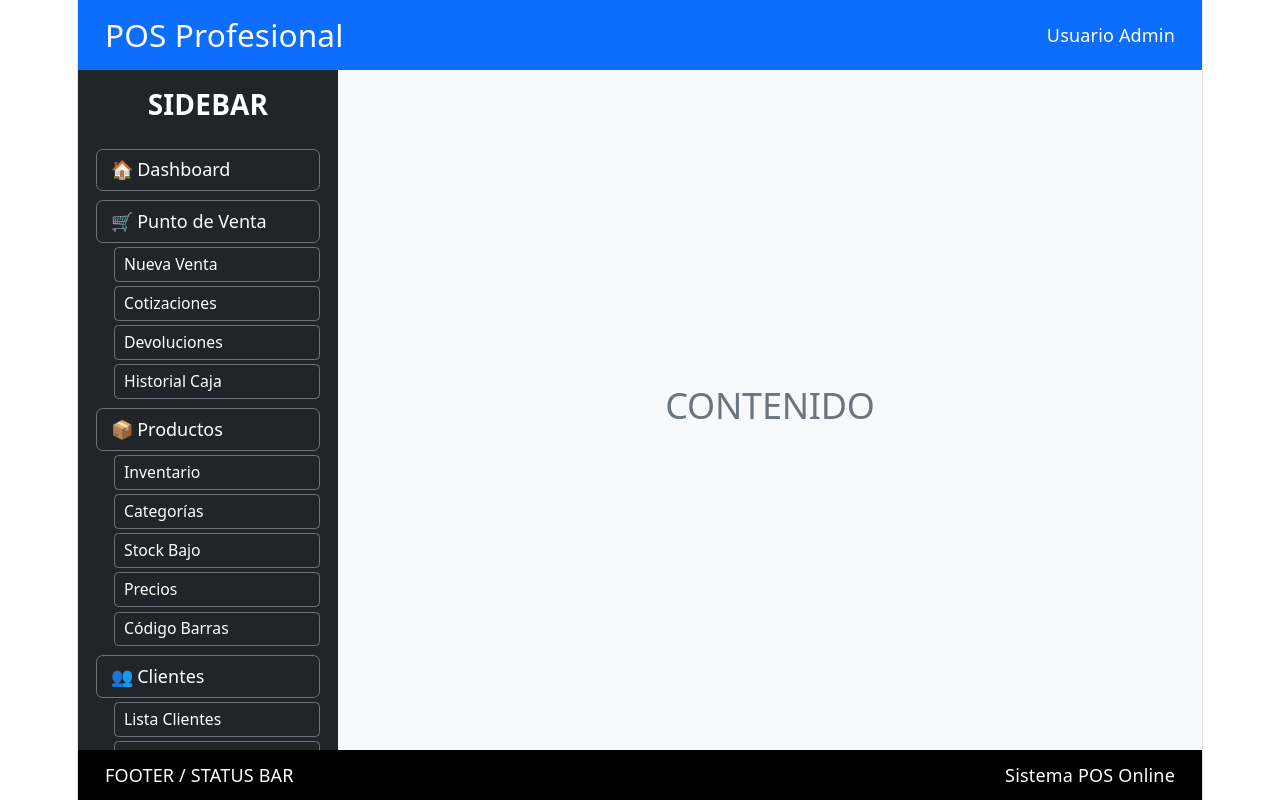
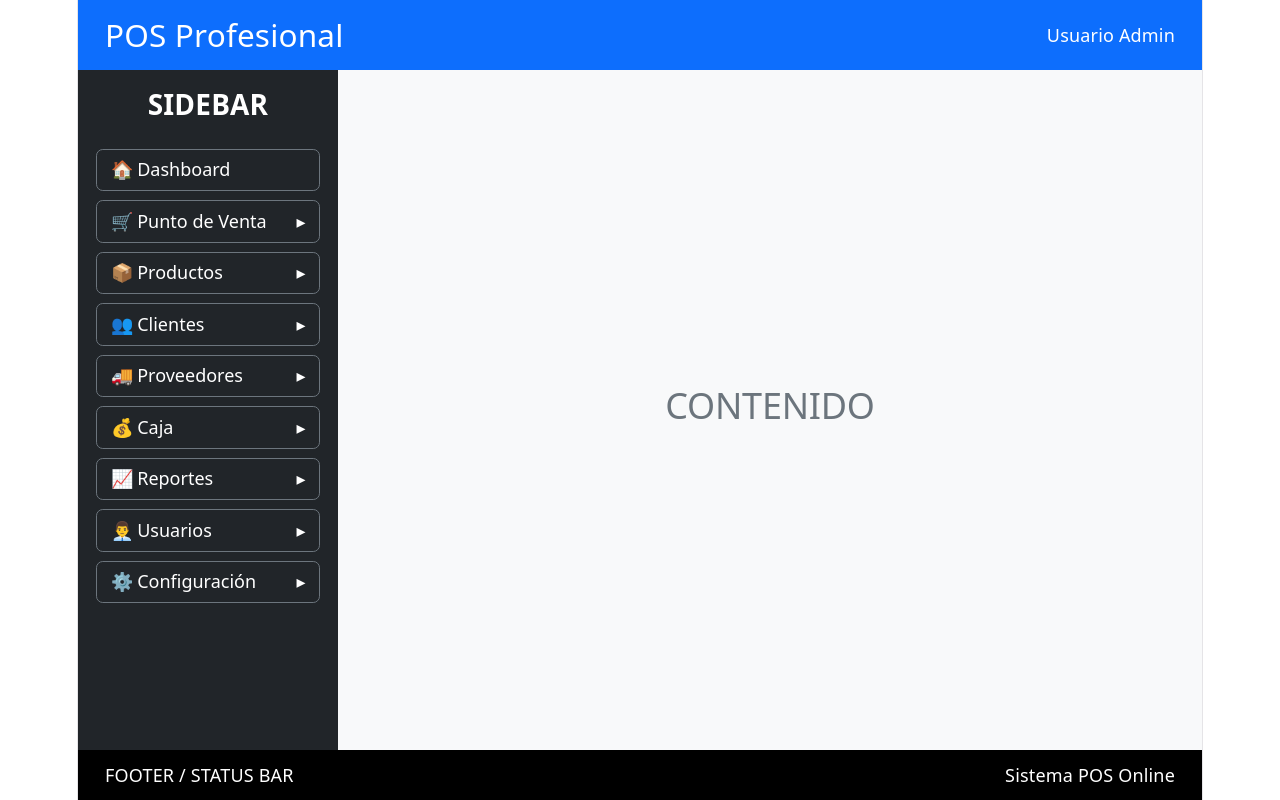
Before and after one commit to gagonzac/frontend-Pos, a React (Vite) app: page / in a window 1280 px wide. Built offline with nearby package versions, Linux system fonts and the light colour scheme.

Commit message:
refactor: Separa en varios archivos modelo React el layout + items colapsables

```diff
--- a/src/components/Sidebar.jsx
+++ b/src/components/Sidebar.jsx
@@ -7,10 +7,7 @@ function Sidebar() {
       style={{ width: "260px", minWidth: "260px" }}
     >
       <div className="mb-4">
-        <h4
-          className="m-0 fw-bold"
-          style={{ fontSize: "28px", whiteSpace: "nowrap" }}
-        >
+        <h4 className="m-0 fw-bold" style={{ fontSize: "28px" }}>
           SIDEBAR
         </h4>
       </div>
@@ -134,8 +131,6 @@ function Sidebar() {
         </SidebarItem>
 
       </nav>
-
-
     </aside>
   );
 }
--- a/src/components/SidebarItem.jsx
+++ b/src/components/SidebarItem.jsx
@@ -1,14 +1,31 @@
+import { useState } from "react";
+
 function SidebarItem({ icon, label, children }) {
+  const [open, setOpen] = useState(false);
+
+  const hasChildren = !!children;
+
   return (
     <div className="d-flex flex-column">
 
-      {/* ITEM PRINCIPAL */}
-      <button className="btn btn-dark text-start border border-secondary">
-        <span>{icon}</span> {label}
+      {/* BOTÓN PRINCIPAL */}
+      <button
+        className="btn btn-dark text-start border border-secondary d-flex justify-content-between align-items-center"
+        onClick={() => hasChildren && setOpen(!open)}
+        style={{ cursor: hasChildren ? "pointer" : "default" }}
+      >
+        <span>
+          {icon} {label}
+        </span>
+
+        {/* indicador */}
+        {hasChildren && (
+          <span>{open ? "▾" : "▸"}</span>
+        )}
       </button>
 
-      {/* SUBMENU (si existe) */}
-      {children && (
+      {/* SUBMENÚ */}
+      {hasChildren && open && (
         <div className="d-flex flex-column ms-3 mt-1 gap-1">
           {children}
         </div>
```
